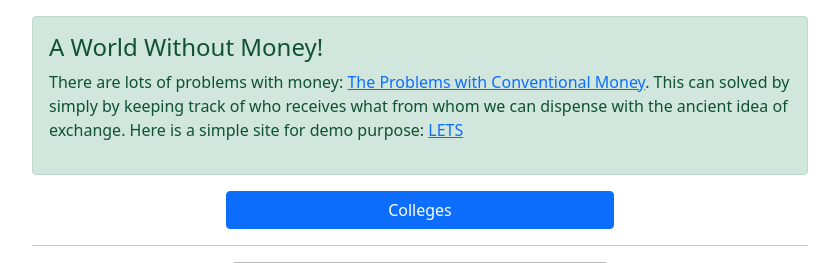
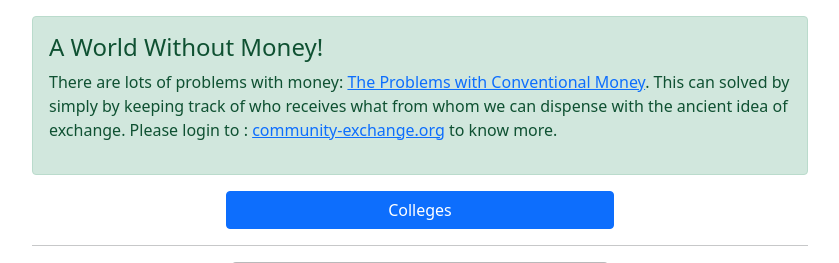
Before and after one commit to suhailvs/stackschools, a Django app: template mysite/templates/home.html in a window 1280 px wide. Shown: the part 57-320 px from the top of the page, without its empty margins (220-1059 px from the left). Run offline with Django 4.2, Linux system fonts and the light colour scheme; the template is opened without the code that fills it, so the values that code supplies are empty; parts of the project's set-up code (start-up, migrations or seed data) failed here and were passed over; some libraries are stand-ins or nearby versions.

Commit message:
updated ces website

```diff
--- a/mysite/templates/base.html
+++ b/mysite/templates/base.html
@@ -70,7 +70,7 @@
             There are lots of problems with money: <a href="https://www.community-exchange.org/home/qanda/the-problems-with-conventional-money/">
             The Problems with Conventional Money</a>.
             This can solved by simply by keeping track of who receives what from whom we can dispense with the ancient idea of exchange.
-            Here is a simple site for demo purpose: <a href="https://coin.stackschools.com/about/">LETS</a>
+            Please login to : <a href="https://www.community-exchange.org">community-exchange.org</a> to know more.
         </p>
       </div>
     {% block content %}
```
